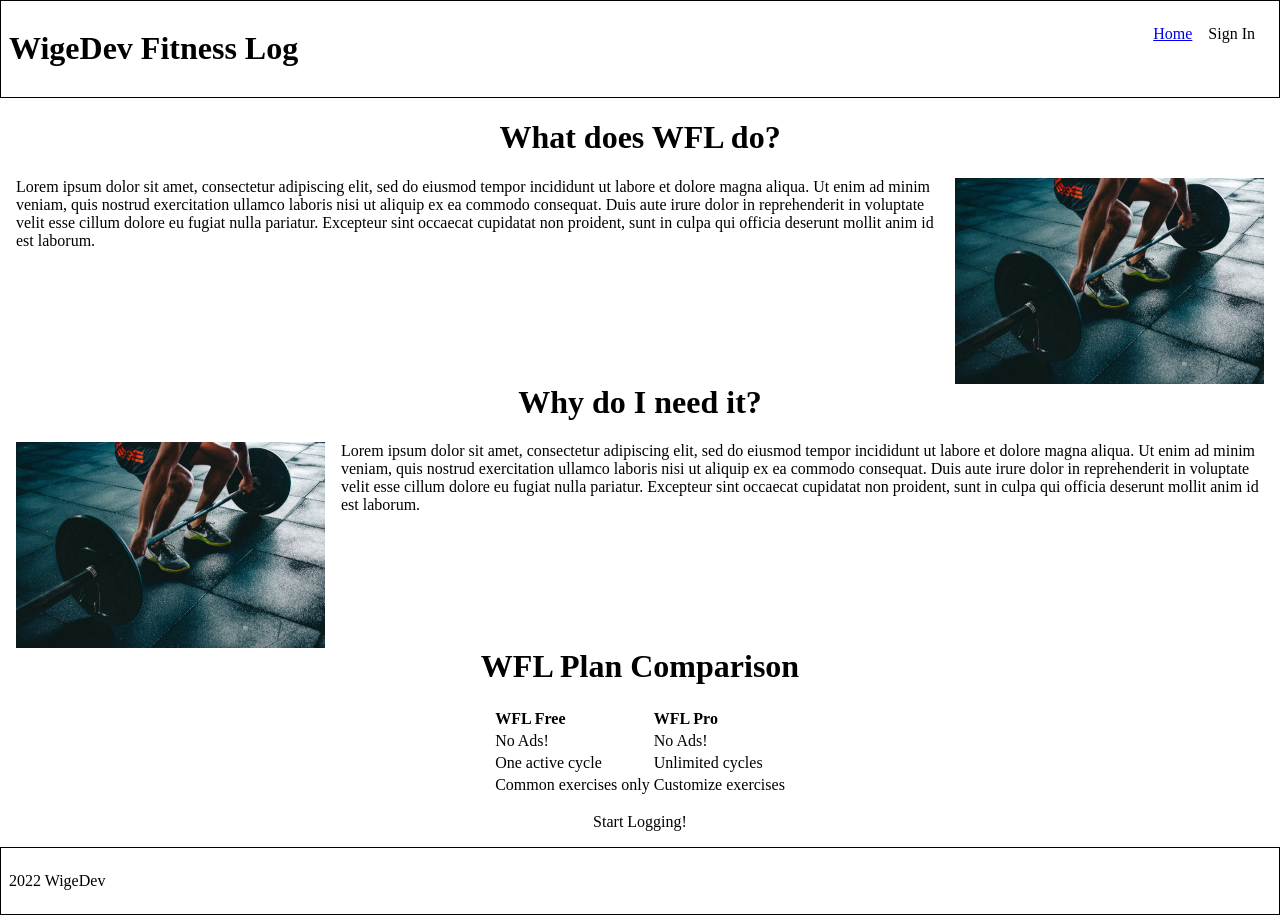
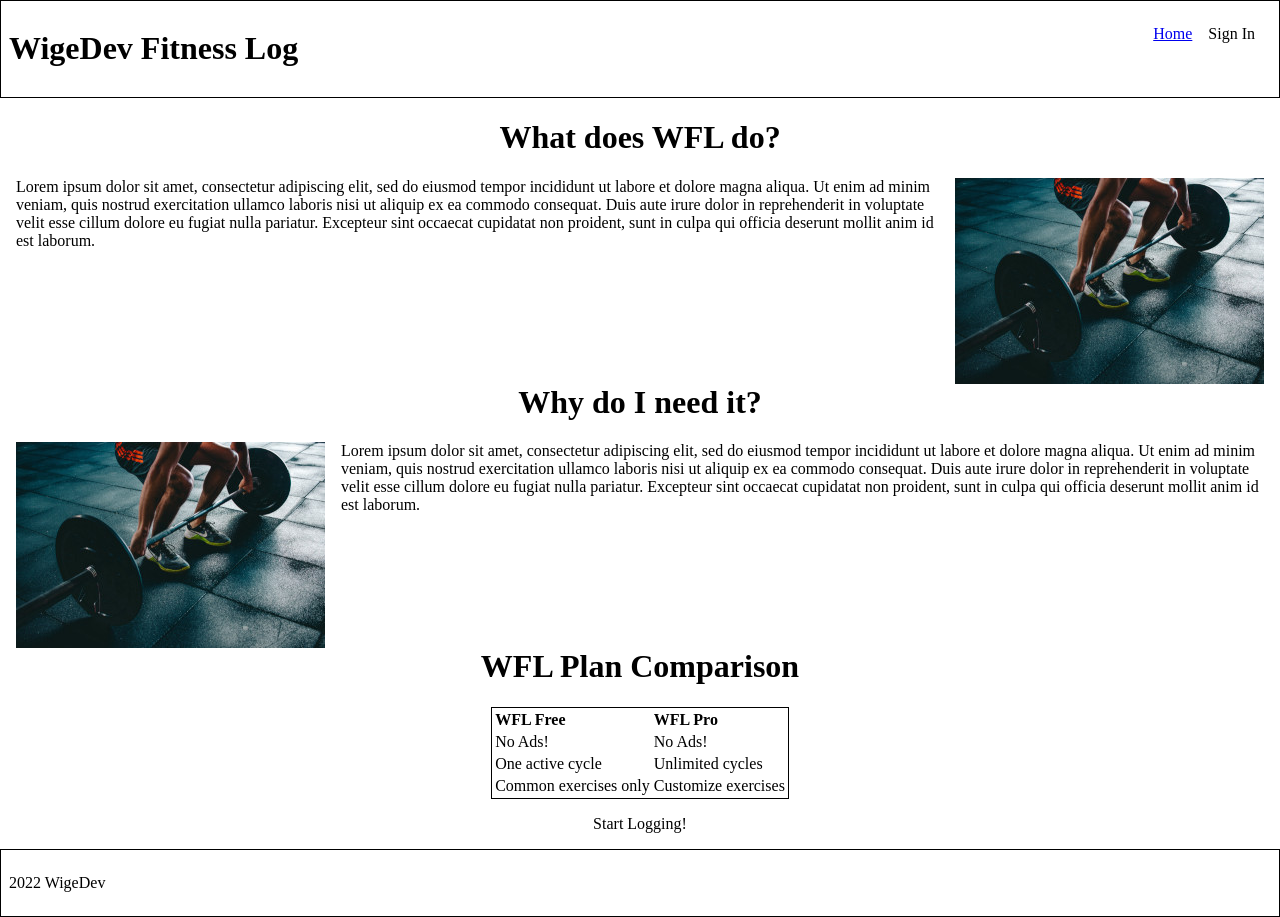
Before and after one commit to garywige/wigedev-fitness-log, an Angular app: page /home in a window 1280 px wide. Built offline with nearby package versions, Linux system fonts and the light colour scheme.

Commit message:
applied border to table on home

```diff
--- a/src/app/home/home.component.css
+++ b/src/app/home/home.component.css
@@ -8,6 +8,7 @@ table {
   margin-left: auto;
   margin-right: auto;
   margin-bottom: 1em;
+  border: solid black 1px;
 }
 
 .center {
```
